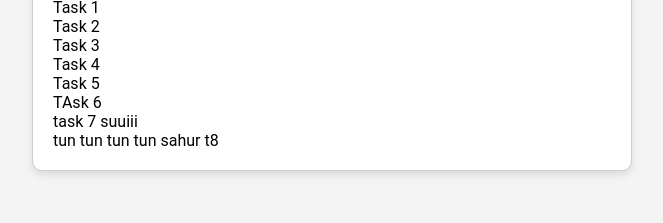
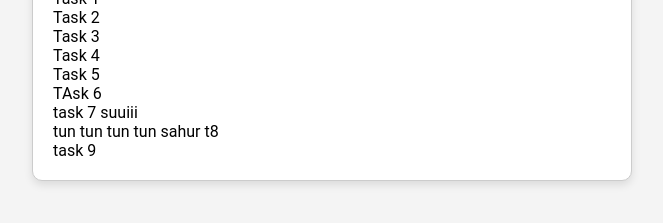
Before and after one commit to Bishal03-KH/test-tracker, a plain HTML site: page index.html in a window 1280 px wide. Shown: the part 355-578 px from the top of the page, without its empty margins (308-971 px from the left). Drawn offline with Linux system fonts and the light colour scheme.

```diff
--- a/index.html
+++ b/index.html
@@ -18,6 +18,7 @@
         <li>TAsk 6</li>
         <li>task 7 suuiii</li>
         <li>tun tun tun tun sahur t8</li>
+        <li>task 9</li>
 
       </ul>
     </div>
```
